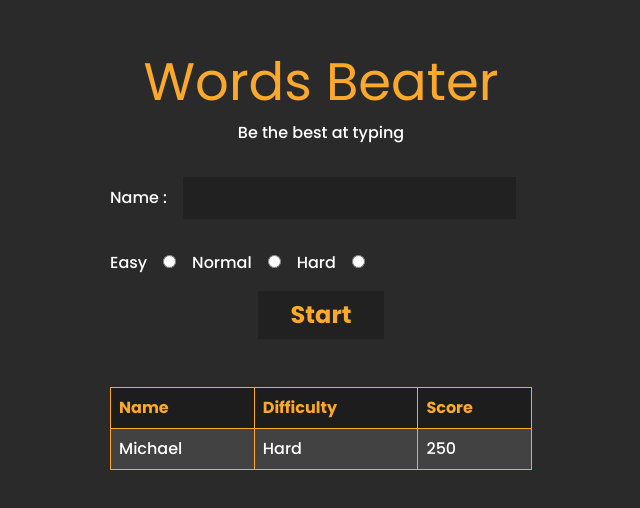
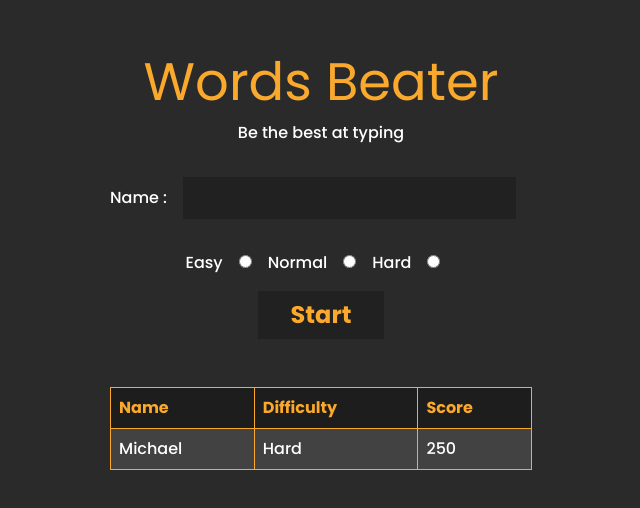
Before and after one commit to mlcoding111/Words-Beater, a React (Create React App) app: page / in a window 1280 px wide. Shown: the part 120-628 px from the top of the page, without its empty margins (319-959 px from the left). Built offline with nearby package versions, Linux system fonts and the light colour scheme.

Commit message:
Difficulty now render with a different color depending on the difficulty

```diff
--- a/src/containers/App.tsx
+++ b/src/containers/App.tsx
@@ -21,13 +21,24 @@ const App = (props: Props) => {
     setDifficulty(e)
   }
 
+  const setClass = () => {
+    if(difficulty === "Easy"){
+      return "easy"
+    }else if(difficulty === "Normal"){
+      return "normal"
+    }else{
+      return "hard"
+    }
+  }
+
   return (
     <Layout>
       <MyGlobalContext.Provider value={{gameStatus, setGameStatus}}>
 
       <Header>
           <h1>Words Beater</h1>
-          <p>Be the best at typing</p>
+          {gameStatus === "Menu" ? <p>Be the best at typing</p> : <span className={setClass()}>( {difficulty} )</span>}
+
       </Header>
 
       <Main>
--- a/src/containers/styles.tsx
+++ b/src/containers/styles.tsx
@@ -8,9 +8,21 @@ export const Layout = styled.div`
     min-height: 100vh;
     flex-direction: column;
     margin: 0 auto;
+    text-align: center;
 
     *{
         margin: 0 auto;
+    }
+
+
+    .easy{
+        color: #00d100;
+    }
+    .normal{
+        color: #fbff00;
+    }
+    .hard{
+        color: red;
     }
 `
 
@@ -25,6 +37,9 @@ export const Header = styled.header`
         font-weight: 500;
         text-align: center;
     }
+    span{
+
+    }
 `;
 
 export const Main = styled.main`
```
